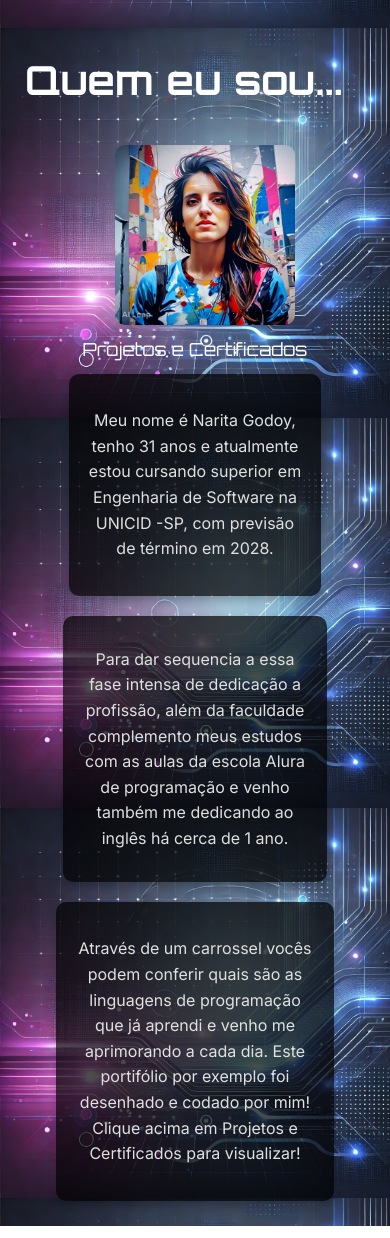
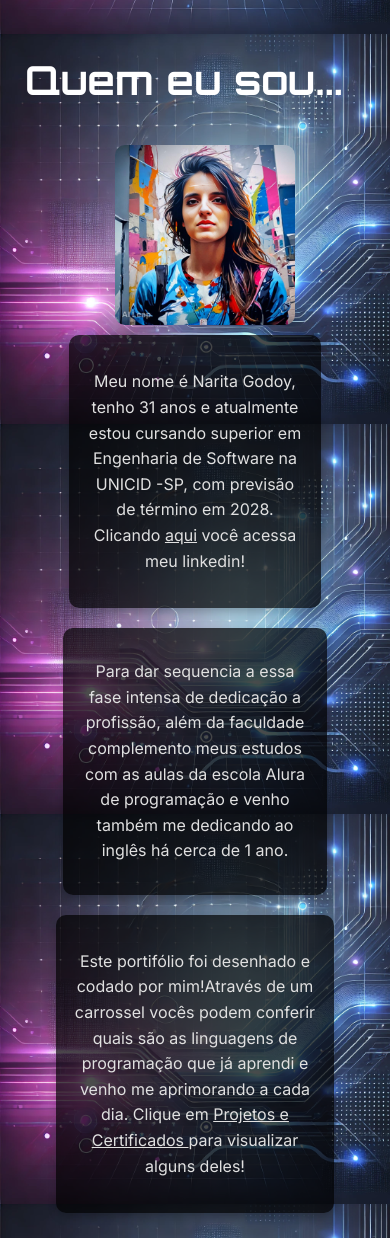
Before and after one commit to naritagodoy/Portif-lio-apresenta-o---Quem-eu-sou.-, a React (Create React App) app: page / in a window 390 px wide. Built offline with nearby package versions, Linux system fonts and the light colour scheme.

Commit message:
Ajuste de visibilidade do camponente p2 em telas desktop
cultação do componente p2 em telas desktop usando media queries no styled-components.
Implementação do estilo display: none para resoluções acima de 1025px.
Garantia de responsividade adequada para diferentes tamanhos de tela.

```diff
--- a/src/Componentes/Home/Index.tsx
+++ b/src/Componentes/Home/Index.tsx
@@ -6,6 +6,7 @@ import {
   CardP1,
   CardP2,
   TitleHome,
+  CardP3,
 } from "../Styles/homeStyles";
 import { Texts } from "../Styles/globalStyled";
 
@@ -15,6 +16,7 @@ interface HeaderProps {
   p: JSX.Element;
   p1: string;
   p2: string;
+  p3: JSX.Element;
 }
 
 const Home: React.FC = () => {
@@ -26,13 +28,25 @@ const Home: React.FC = () => {
       <p>
         Meu nome é Narita Godoy, tenho 31 anos e atualmente estou cursando
         superior em Engenharia de Software na UNICID -SP, com previsão de
-        término em 2028.
+        término em 2028. Clicando{" "}
+        <a href="https://www.linkedin.com/in/narita-godoy/">aqui</a> você acessa
+        meu linkedin!
       </p>
     ),
 
     p1: " Para dar sequencia a essa fase intensa de dedicação a profissão, além da faculdade complemento meus estudos com as aulas da escola Alura de programação e venho também me dedicando ao inglês há cerca de 1 ano.",
 
-    p2: " Através de um carrossel vocês podem conferir quais são as linguagens de programação que já aprendi e venho me aprimorando a cada dia. Este portifólio por exemplo foi desenhado e codado por mim! Clique acima em Projetos e Certificados para visualizar!",
+    p2: "Este portfólio foi desenhado e codado por mim! Através de um carrossel vocês podem conferir quais as linguagens de programção que já aprendi e venho me aprimorando a cada dia. Clique acima em Projetos e Certificados para visualizar alguns!",
+
+    p3: (
+      <>
+        Este portifólio foi desenhado e codado por mim!Através de um carrossel
+        vocês podem conferir quais são as linguagens de programação que já
+        aprendi e venho me aprimorando a cada dia. Clique em{" "}
+        <a href="/Projects"> Projetos e Certificados </a> para visualizar alguns
+        deles!
+      </>
+    ),
   };
 
   return (
@@ -54,6 +68,9 @@ const Home: React.FC = () => {
       <CardP2>
         <p>{HeaderContent.p2}</p>
       </CardP2>
+      <CardP3>
+        <p>{HeaderContent.p3}</p>
+      </CardP3>
     </CardsContainer>
   );
 };
--- a/src/Componentes/Styles/homeStyles.tsx
+++ b/src/Componentes/Styles/homeStyles.tsx
@@ -35,6 +35,10 @@ export const CardP = styled.div`
   background-color: #000000b3;
   border-radius: 10px;
   padding: 18px;
+
+  a {
+    color: #e0e0e0;
+  }
 
   &:hover {
     transform: scale(1.25);
@@ -100,6 +104,38 @@ export const CardP2 = styled.div`
   background-color: #000000b3;
   border-radius: 10px;
   padding: 18px;
+
+  &:hover {
+    transform: scale(1.25);
+    transition: 500ms linear;
+  }
+
+  @media (max-width: 450px) {
+    display: none;
+  }
+  @media (min-width: 768px) and (max-width: 1024px) {
+    position: static;
+    margin: 10px;
+    width: 67%;
+  }
+`;
+export const CardP3 = styled.div`
+  display: block;
+  position: absolute;
+  line-height: 1.6;
+  text-align: center;
+  box-shadow: 0 4px 8px rgba(0, 0, 0, 0.2);
+  align-items: center;
+  top: 162%;
+  left: 66%;
+  width: auto;
+  max-width: 300px;
+  height: auto;
+  max-height: 300px;
+  background-color: #000000b3;
+  border-radius: 10px;
+  padding: 18px;
+
   &:hover {
     transform: scale(1.25);
     transition: 500ms linear;
@@ -109,11 +145,14 @@ export const CardP2 = styled.div`
     position: static;
     margin: 10px;
     width: 67%;
+
+    a {
+      cursor: pointer;
+      color: #e0e0e0;
+    }
   }
-  @media (min-width: 768px) and (max-width: 1024px) {
-    position: static;
-    margin: 10px;
-    width: 67%;
+  @media (min-width: 450px) {
+    display: none;
   }
 `;
 
@@ -157,14 +196,7 @@ export const TitleHome = styled.a`
   }
 
   @media (max-width: 450px) {
-    margin-top: 10px;
-    font-size: 18px;
-    position: unset;
-
-    &:hover {
-      cursor: pointer;
-      text-decoration: underline;
-    }
+    display: none;
   }
   @media (min-width: 768px) and (max-width: 1024px) {
     margin-top: 10px;
```
